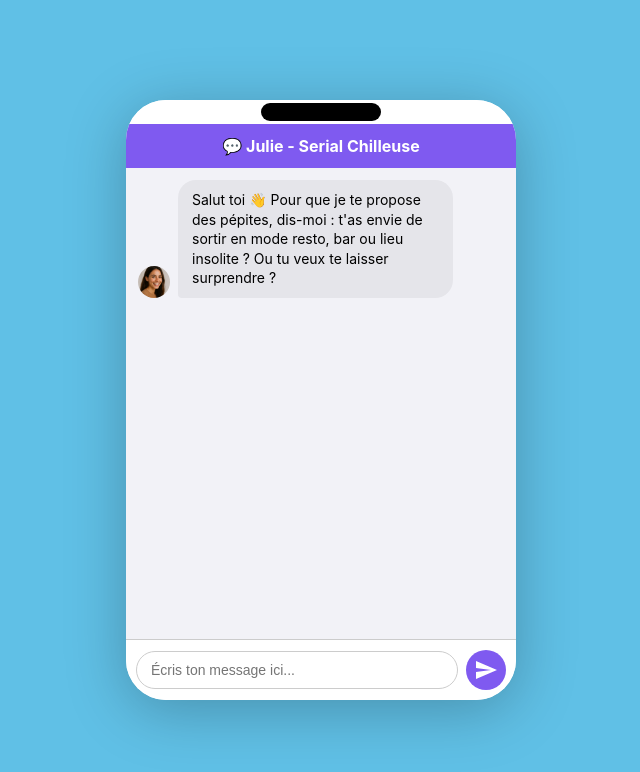
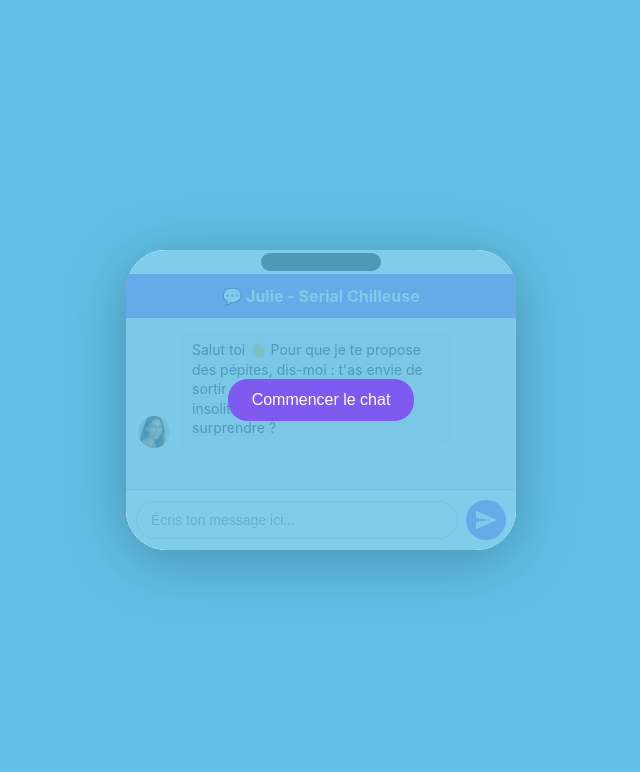
Before and after one commit to Alexandra-Yannick/chatbot, a plain HTML site: page chat.html in a window 1280 px wide. Shown: the whole page, without its empty margins (319-959 px from the left). Drawn offline with Linux system fonts and the light colour scheme.

Commit message:
Update chat.html

```diff
--- a/chat.html
+++ b/chat.html
@@ -20,16 +20,24 @@
       justify-content: center;
       overflow: hidden;
     }
+    /* Frame du chat : démarre en petit, puis passe en fullscreen */
     .iphone-frame {
       position: relative;
       width: 390px;
-      height: 600px;
+      height: 300px;  /* Hauteur initiale réduite */
       background: #fff;
       border-radius: 40px;
       box-shadow: 0 10px 60px rgba(0, 0, 0, 0.25);
       overflow: hidden;
       display: flex;
       flex-direction: column;
+      transition: all 0.5s ease;
+    }
+    .iphone-frame.expanded {
+      width: 100%;
+      height: 100vh;
+      border-radius: 0;
+      box-shadow: none;
     }
     .status-bar {
       position: relative;
@@ -63,7 +71,7 @@
       flex: 1;
       padding: 12px;
       overflow-y: auto;
-      -webkit-overflow-scrolling: touch; /* Pour un scroll fluide sur mobile */
+      -webkit-overflow-scrolling: touch;
       background: #f2f2f7;
       display: flex;
       flex-direction: column;
@@ -146,10 +154,37 @@
       from { opacity: 0; transform: translateY(4px); }
       to { opacity: 1; transform: translateY(0); }
     }
+    /* Overlay incitant à démarrer le chat */
+    .chat-overlay {
+      position: absolute;
+      top: 0;
+      left: 0;
+      width: 100%;
+      height: 100%;
+      background: rgba(96, 192, 230, 0.8);
+      display: flex;
+      align-items: center;
+      justify-content: center;
+      z-index: 10;
+      cursor: pointer;
+    }
+    .chat-overlay button {
+      background: #7f5af0;
+      color: white;
+      border: none;
+      padding: 12px 24px;
+      font-size: 16px;
+      border-radius: 20px;
+      cursor: pointer;
+    }
   </style>
 </head>
 <body>
-  <div class="iphone-frame">
+  <div class="iphone-frame" id="iphone-frame">
+    <!-- Overlay de démarrage -->
+    <div class="chat-overlay" id="chat-overlay">
+      <button id="start-chat-btn">Commencer le chat</button>
+    </div>
     <div class="status-bar">
       <div class="status-notch"></div>
     </div>
@@ -172,6 +207,12 @@
     const sessionId = localStorage.getItem('chatSession') || crypto.randomUUID();
     localStorage.setItem('chatSession', sessionId);
 
+    // Lors du clic sur l'overlay, supprime l'overlay et active le mode fullscreen
+    document.getElementById('chat-overlay').addEventListener('click', () => {
+      document.getElementById('chat-overlay').style.display = 'none';
+      document.getElementById('iphone-frame').classList.add('expanded');
+    });
+
     function addMessage(content, sender) {
       const wrapper = document.createElement('div');
       wrapper.className = 'message-wrapper';
@@ -190,7 +231,7 @@
       wrapper.appendChild(msg);
 
       chat.appendChild(wrapper);
-      // Faire défiler la zone vers le bas pour afficher le dernier message
+      // Défilement vers le bas pour afficher le dernier message
       chat.scrollTop = chat.scrollHeight;
     }
 
@@ -240,7 +281,6 @@
 
     window.onload = () => {
       setTimeout(() => {
-        // Message de recommandations sans étoiles superflues
         addMessage("Salut toi 👋 Pour que je te propose des pépites, dis-moi : t'as envie de sortir en mode resto, bar ou lieu insolite ? Ou tu veux te laisser surprendre ?", 'bot');
       }, 300);
     }
```
